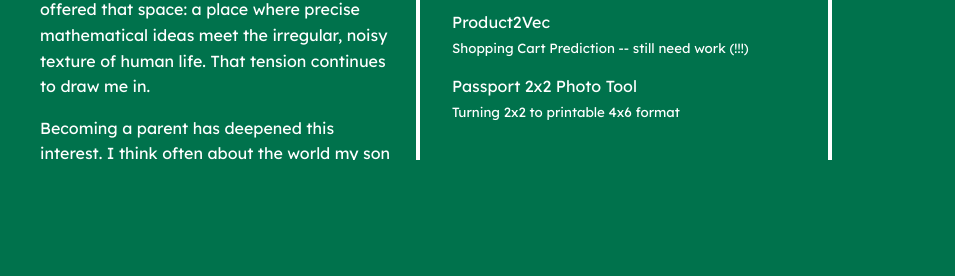
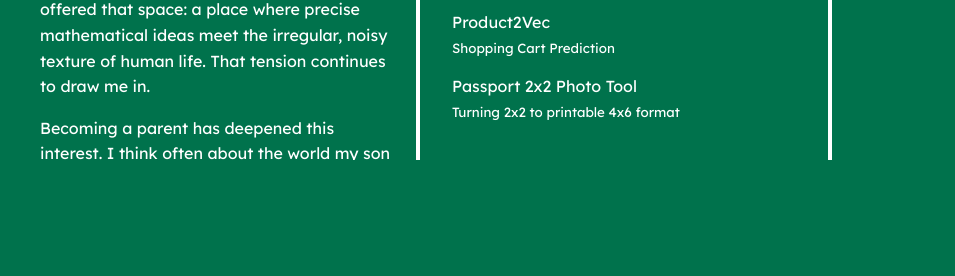
Before and after one commit to minnatran36/minnatran36.github.io, a plain HTML site: page index.html in a window 1280 px wide. Shown: the part 420-696 px from the top of the page, 0-955 px from the left. Drawn offline with Linux system fonts and the light colour scheme.

Commit message:
fix index

```diff
--- a/index.html
+++ b/index.html
@@ -186,7 +186,7 @@
       <ul class="post-list">
         <li><a href="projects/make-it-funnier/index.html">Make It Funnier</a><br><small>Mini NLP Applicator</small></li>
         <li><a href="projects/fireflies/firefly-sync.html">Fireflies & The Kuramoto Model</a><br><small>Interactive simulation + mechanism behind synchronized flashing</small></li>
-        <li><a href="projects/product2vec/index.html">Product2Vec</a><br><small>Shopping Cart Prediction -- still need work (!!!) </small></li>
+        <li><a href="projects/product2vec/index.html">Product2Vec</a><br><small>Shopping Cart Prediction</small></li>
         <li><a href="projects/photo-prep/photo-prep.html">Passport 2x2 Photo Tool</a><br><small>Turning 2x2 to printable 4x6 format</small></li>
 
       </ul>
```
